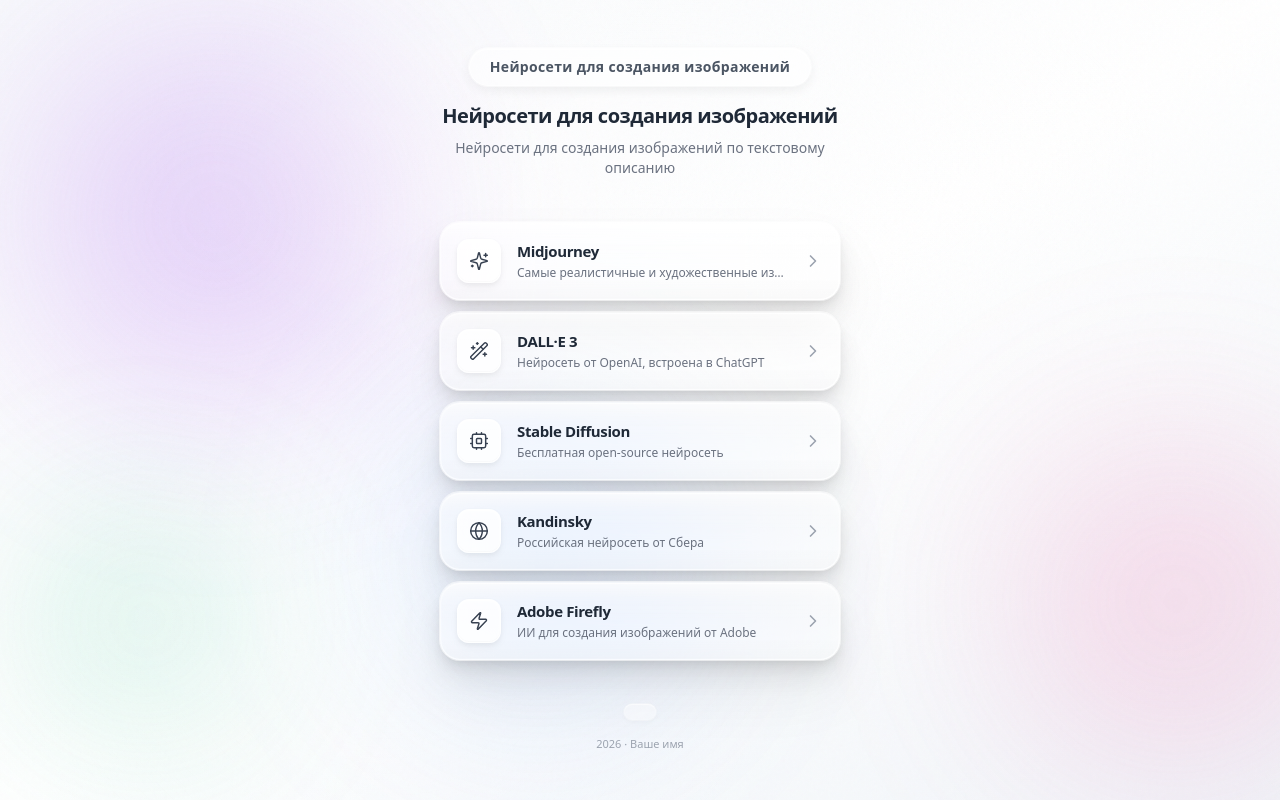
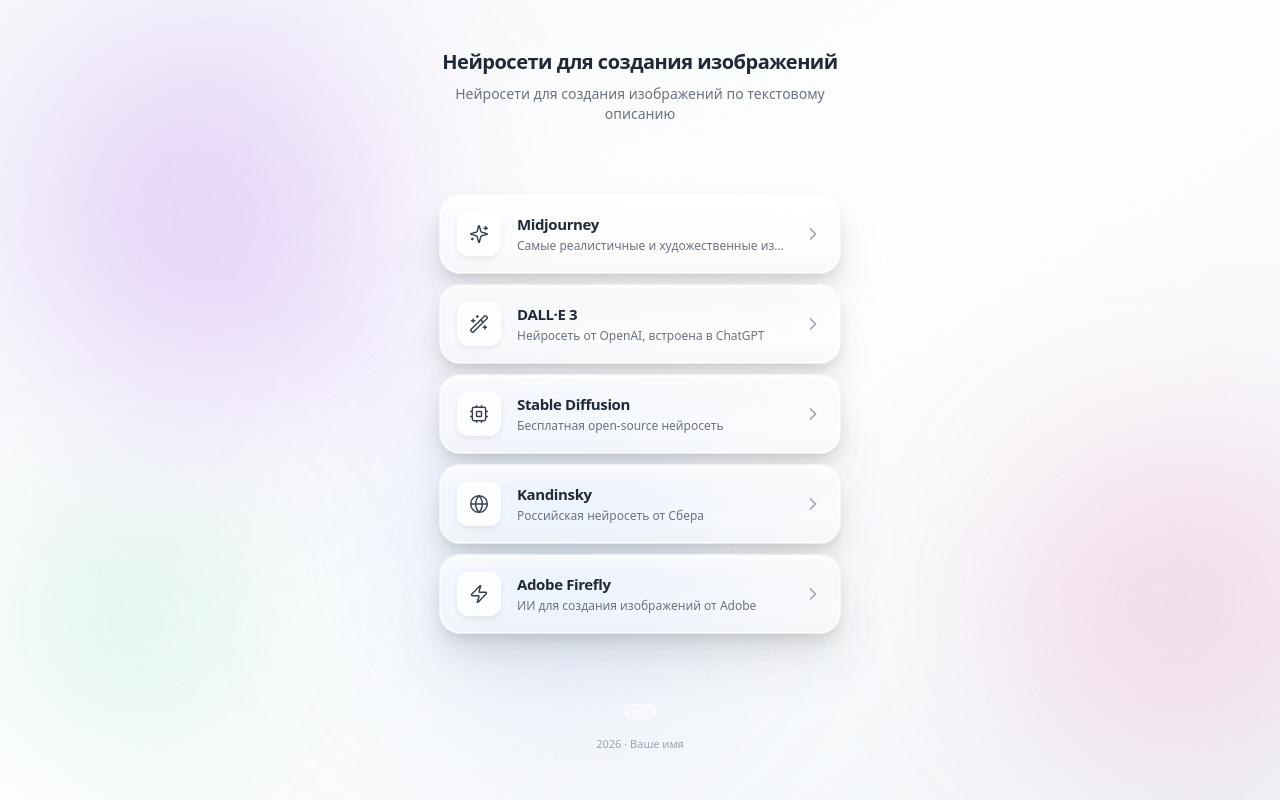
Before and after one commit to pr-poehali-dev/project-brainstorm-1, a React (Vite) app: page / in a window 1280 px wide. Built offline with nearby package versions, Linux system fonts and the light colour scheme.

Commit message:
Удалить заголовок о нейросетях

```diff
--- a/src/pages/LinkBioPage.tsx
+++ b/src/pages/LinkBioPage.tsx
@@ -205,19 +205,7 @@ export function LinkBioPage() {
         variants={containerVariants}
         className="relative z-10 mx-auto max-w-[400px] w-full flex flex-col flex-1 justify-between"
       >
-        <motion.div variants={itemVariants} className="pt-2 flex flex-col items-center gap-4">
-          <div
-            className="px-5 py-2 rounded-full text-center"
-            style={{
-              background: "rgba(255, 255, 255, 0.5)",
-              backdropFilter: "blur(20px)",
-              WebkitBackdropFilter: "blur(20px)",
-              boxShadow: "inset 0 1px 1px rgba(255,255,255,0.9), 0 0 0 1px rgba(255,255,255,0.5), 0 4px 12px rgba(0,0,0,0.06)",
-              border: "1px solid rgba(255,255,255,0.6)",
-            }}
-          >
-            <h2 className="text-sm font-semibold text-gray-600 tracking-wide">Нейросети для создания изображений</h2>
-          </div>
+        <motion.div variants={itemVariants} className="pt-2">
           <ProfileSection
             name="Нейросети для создания изображений"
             bio="Нейросети для создания изображений по текстовому описанию"
```
